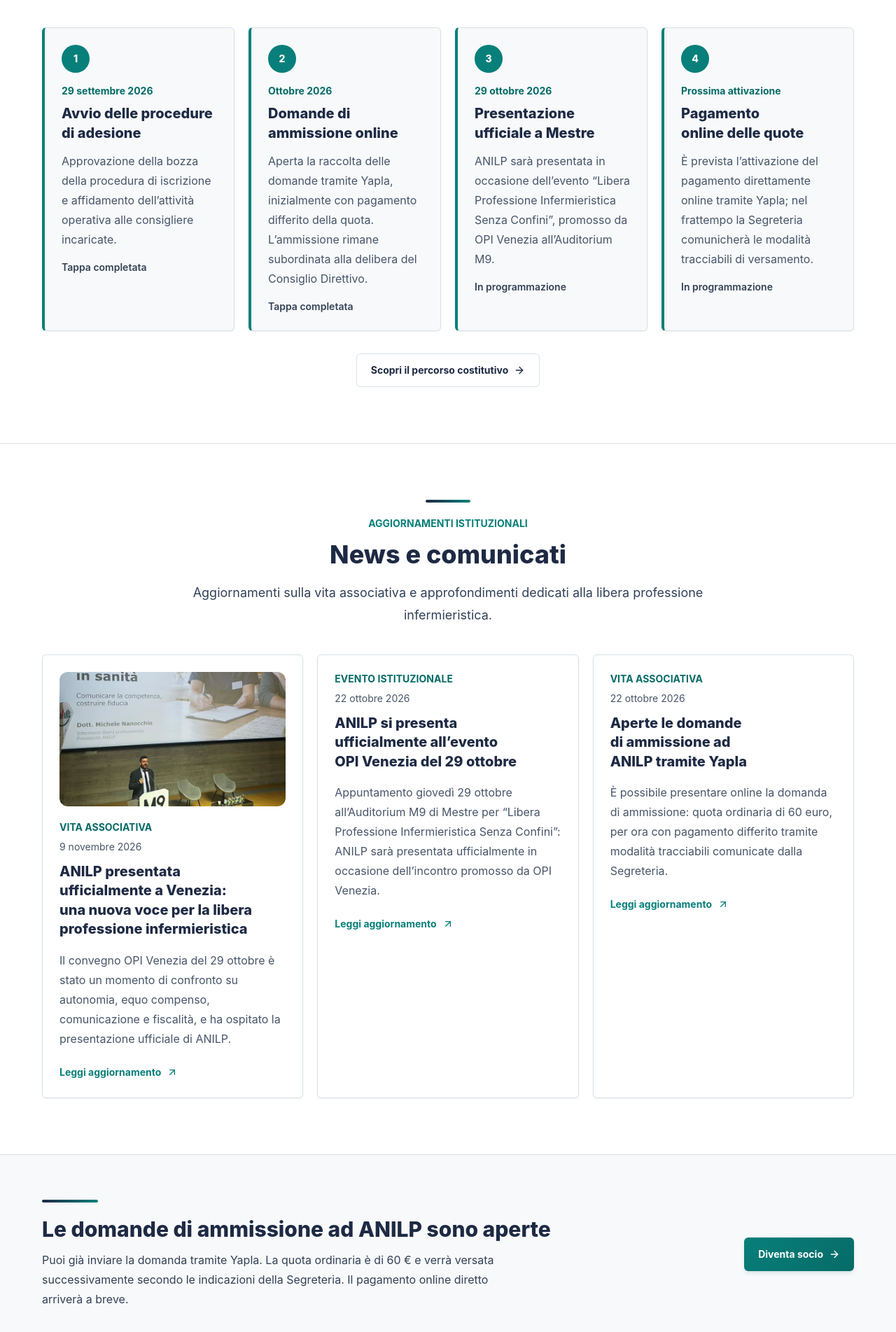
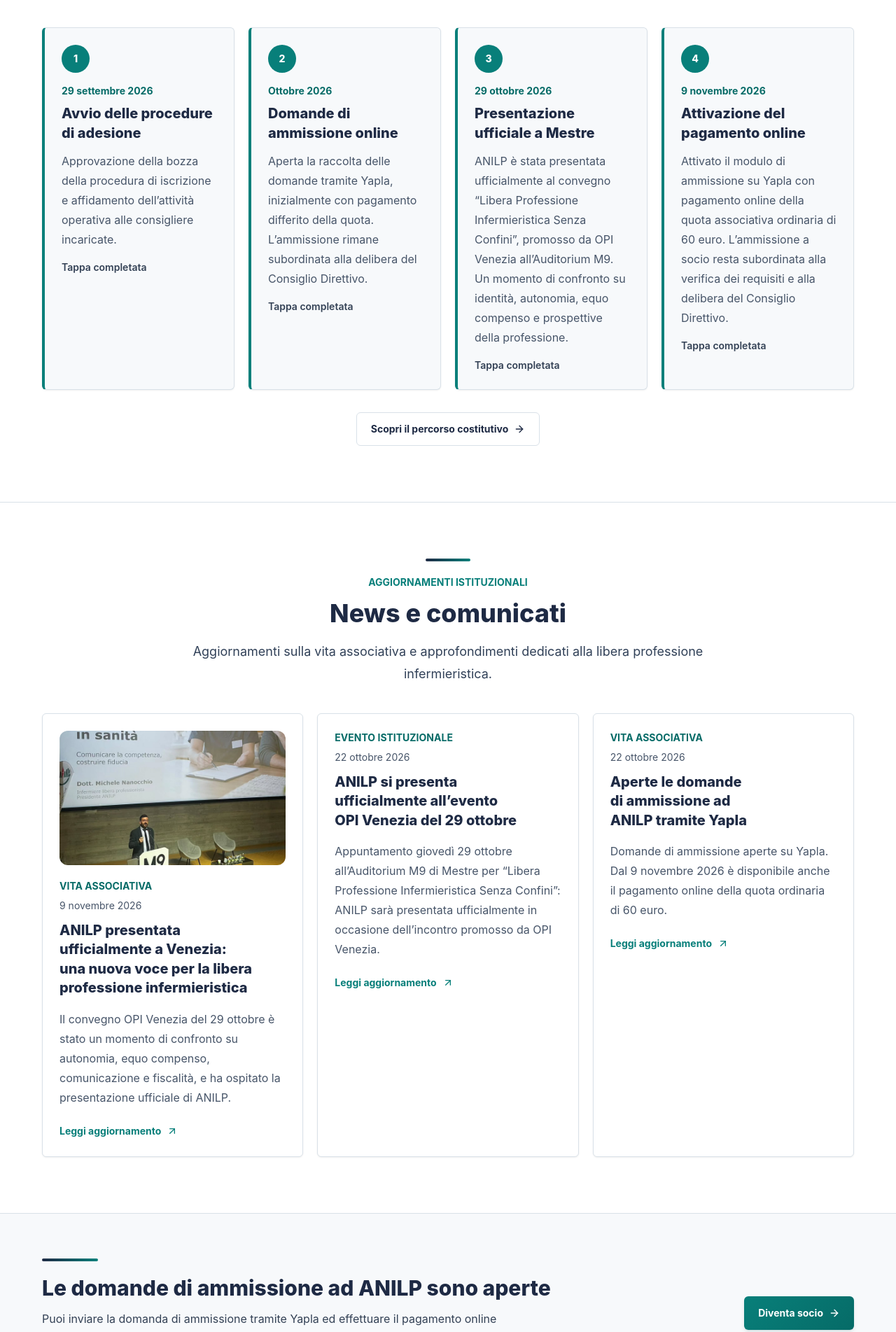
Before and after one commit to Mirkus-84/anilp-website, a React (Vite) app: page / in a window 1280 px wide. Shown: the part 2460-4363 px from the top of the page at 70% size. Built offline with nearby package versions, Linux system fonts and the light colour scheme; a web font is replaced by a local one.

Commit message:
Aggiorna percorso Venezia e pagamento online; collega immagini e titoli News

```diff
--- a/src/components/NewsCard.tsx
+++ b/src/components/NewsCard.tsx
@@ -14,10 +14,16 @@ type NewsCardProps = {
 export function NewsCard({ title, slug, category, date, excerpt, image }: NewsCardProps) {
   return (
     <Card className="h-full">
-      {image && <img src={image} alt="" loading="lazy" className="mb-5 h-48 w-full rounded-xl object-cover object-center" />}
+      {image && (
+        <Link to={`/news/${slug}`} aria-label={`Leggi l'articolo: ${title}`} className="group mb-5 block overflow-hidden rounded-xl focus-visible:outline-2 focus-visible:outline-offset-2 focus-visible:outline-[#087F7A]">
+          <img src={image} alt="" loading="lazy" className="h-48 w-full object-cover object-center transition-transform duration-200 group-hover:scale-[1.03]" />
+        </Link>
+      )}
       <p className="text-sm font-bold uppercase tracking-wide text-[#066B67]">{category}</p>
       <p className="mt-2 text-sm text-[#475569]">{date}</p>
-      <h3 className="mt-3 text-xl font-black leading-snug text-[#1E2A44]">{title}</h3>
+      <h3 className="mt-3 text-xl font-black leading-snug text-[#1E2A44]">
+        <Link to={`/news/${slug}`} className="transition-colors hover:text-[#087F7A] hover:underline focus-visible:rounded focus-visible:outline-2 focus-visible:outline-offset-2 focus-visible:outline-[#087F7A]">{title}</Link>
+      </h3>
       <p className="mt-4 leading-7 text-[#475569]">{excerpt}</p>
       <Link
         to={`/news/${slug}`}
--- a/src/data/site.ts
+++ b/src/data/site.ts
@@ -182,12 +182,12 @@ export const news: Array<{
     title: 'Aperte le domande di ammissione ad ANILP tramite Yapla',
     date: '22 ottobre 2026',
     category: 'Vita associativa',
-    excerpt: 'È possibile presentare online la domanda di ammissione: quota ordinaria di 60 euro, per ora con pagamento differito tramite modalità tracciabili comunicate dalla Segreteria.',
+    excerpt: 'Domande di ammissione aperte su Yapla. Dal 9 novembre 2026 è disponibile anche il pagamento online della quota ordinaria di 60 euro.',
     paragraphs: [
       'ANILP ha attivato su Yapla il modulo digitale per presentare la domanda di ammissione a Socio Ordinario. È possibile compilare i dati richiesti e trasmettere la documentazione prevista senza versare immediatamente la quota.',
-      'La quota ordinaria è pari a 60 euro. In questa fase la modalità disponibile è il pagamento differito: la Segreteria comunicherà successivamente le istruzioni per il bonifico o per altre modalità tracciabili autorizzate. Non si tratta di un’adesione gratuita.',
+      'All’apertura del modulo, il 22 ottobre 2026, era prevista una prima fase di pagamento differito. La quota ordinaria è pari a 60 euro. La modalità di pagamento è stata successivamente aggiornata.',
       'La presentazione della domanda non attribuisce automaticamente la qualità di socio. L’ammissione resta subordinata alla verifica dei requisiti e alla deliberazione del Consiglio Direttivo; l’iscrizione si perfeziona dopo la delibera favorevole e la verifica del versamento. Se una domanda non viene accolta, l’eventuale importo già versato è rimborsato integralmente.',
-      'Il pagamento direttamente online tramite Yapla sarà reso disponibile in una fase successiva, non appena completata la relativa configurazione. Nel frattempo, chi desidera aderire può già presentare la domanda dalla pagina “Diventa socio”.',
+      'Aggiornamento del 9 novembre 2026: il pagamento online della quota di 60 euro è attivo nel modulo Yapla accessibile dalla pagina “Diventa socio”. Resta necessaria la valutazione del Consiglio Direttivo prima dell’ammissione definitiva.',
     ],
   },
   {
@@ -247,8 +247,8 @@ export const constitutionSteps = [
   { title: 'Nomina del Tesoriere e quota associativa', date: '10 settembre 2026', text: 'Il Consiglio Direttivo nomina Giovanni Anelli Tesoriere e delibera la quota ordinaria di 60 euro.', status: 'completata' },
   { title: 'Avvio delle procedure di adesione', date: '29 settembre 2026', text: 'Approvazione della bozza della procedura di iscrizione e affidamento dell’attività operativa alle consigliere incaricate.', status: 'completata' },
   { title: 'Domande di ammissione online', date: 'Ottobre 2026', text: 'Aperta la raccolta delle domande tramite Yapla, inizialmente con pagamento differito della quota. L’ammissione rimane subordinata alla delibera del Consiglio Direttivo.', status: 'completata' },
-  { title: 'Presentazione ufficiale a Mestre', date: '29 ottobre 2026', text: 'ANILP sarà presentata in occasione dell’evento “Libera Professione Infermieristica Senza Confini”, promosso da OPI Venezia all’Auditorium M9.', status: 'in programmazione' },
-  { title: 'Pagamento online delle quote', date: 'Prossima attivazione', text: 'È prevista l’attivazione del pagamento direttamente online tramite Yapla; nel frattempo la Segreteria comunicherà le modalità tracciabili di versamento.', status: 'in programmazione' },
+  { title: 'Presentazione ufficiale a Mestre', date: '29 ottobre 2026', text: 'ANILP è stata presentata ufficialmente al convegno “Libera Professione Infermieristica Senza Confini”, promosso da OPI Venezia all’Auditorium M9. Un momento di confronto su identità, autonomia, equo compenso e prospettive della professione.', status: 'completata' },
+  { title: 'Attivazione del pagamento online', date: '9 novembre 2026', text: 'Attivato il modulo di ammissione su Yapla con pagamento online della quota associativa ordinaria di 60 euro. L’ammissione a socio resta subordinata alla verifica dei requisiti e alla delibera del Consiglio Direttivo.', status: 'completata' },
 ]
 
 export const faqs = [
@@ -265,7 +265,7 @@ export const faqs = [
   {
     question: 'Qual è la quota associativa annuale?',
     answer:
-      `La quota ordinaria è di ${annualMembershipFee} euro. La domanda può essere già presentata tramite Yapla senza pagamento immediato: la Segreteria comunicherà le modalità tracciabili di versamento. Il pagamento direttamente online arriverà in una fase successiva. La presentazione della domanda non comporta automaticamente l’ammissione a socio.`,
+      `La quota ordinaria è di ${annualMembershipFee} euro. Dal 9 novembre 2026 è attivo il pagamento online tramite il modulo Yapla della pagina Diventa socio. Il versamento non comporta automaticamente l’ammissione a socio, che rimane soggetta alla verifica dei requisiti e alla delibera del Consiglio Direttivo.`,
   },
   {
     question: 'Possono aderire anche infermieri non ancora liberi professionisti?',
@@ -280,7 +280,7 @@ export const faqs = [
   {
     question: 'Come si presenta la domanda di ammissione?',
     answer:
-      'Le domande sono aperte: compila il modulo Yapla dalla pagina Diventa socio. In questa fase non è richiesto il pagamento online immediato; le istruzioni per il versamento tracciabile arriveranno dalla Segreteria. L’ammissione è deliberata dal Consiglio Direttivo e non è automatica.',
+      'Le domande sono aperte: compila il modulo Yapla dalla pagina Diventa socio e segui la procedura di pagamento online della quota di 60 euro, attiva dal 9 novembre 2026. L’ammissione è deliberata dal Consiglio Direttivo dopo la verifica dei requisiti e non è automatica.',
   },
   {
     question: 'Come posso ricevere aggiornamenti?',
--- a/src/pages/ConstitutionPath.tsx
+++ b/src/pages/ConstitutionPath.tsx
@@ -10,12 +10,12 @@ export function ConstitutionPath() {
     <>
       <Seo
         title="Percorso costitutivo | ANILP"
-        description="Dal 9 settembre 2026 all’apertura delle domande di ammissione su Yapla e alla presentazione ufficiale di ANILP a Mestre il 29 ottobre."
+        description="Le tappe di ANILP: dalla costituzione alla presentazione ufficiale a Mestre del 29 ottobre 2026, fino all’attivazione del pagamento online su Yapla il 9 novembre."
       />
       <PageHero
-        badge="Associazione costituita · domande aperte"
+        badge="Associazione costituita · adesioni e pagamento online attivi"
         title="Percorso costitutivo"
-        text="Dalla costituzione all’apertura delle domande su Yapla: le principali decisioni del Direttivo, i progressi raggiunti e i prossimi appuntamenti."
+        text="Dalla costituzione alla presentazione ufficiale di Venezia, fino all’apertura delle adesioni con pagamento online: tutte le principali tappe raggiunte da ANILP."
       />
       <section className="bg-white py-20">
         <div className="container-page max-w-5xl">
@@ -40,15 +40,16 @@ export function ConstitutionPath() {
             <div className="flex gap-3">
               <CheckCircle2 className="mt-1 h-5 w-5 shrink-0 text-[#087F7A]" aria-hidden="true" />
               <p className="leading-8 text-[#334155]">
-                La domanda di ammissione a Socio Ordinario può già essere presentata tramite Yapla.
-                La quota associativa è di 60 € e, in questa prima fase, sarà versata
-                successivamente secondo le indicazioni della Segreteria. La delibera
-                favorevole del Consiglio Direttivo rimane necessaria per l’ammissione.
+                Dal 9 novembre 2026 è attivo il modulo di domanda di ammissione a Socio Ordinario
+                con pagamento online della quota di 60 € tramite Yapla. Il pagamento
+                non determina automaticamente l’iscrizione: l’ammissione richiede la verifica
+                dei requisiti e la delibera favorevole del Consiglio Direttivo.
               </p>
             </div>
           </Card>
           <div className="mt-8 flex flex-wrap gap-3">
             <CTAButton to="/diventa-socio">Presenta la domanda su Yapla</CTAButton>
+            <CTAButton to="/news/resoconto-presentazione-anilp-opi-venezia-2026" variant="secondary">Leggi il resoconto di Venezia</CTAButton>
             <CTAButton to="/documenti" variant="secondary">Consulta gli atti dell’associazione</CTAButton>
           </div>
         </div>
--- a/src/pages/Home.tsx
+++ b/src/pages/Home.tsx
@@ -61,7 +61,7 @@ export function Home() {
           <SectionTitle
             eyebrow="Percorso"
             title="Dalla costituzione all’avvio delle attività"
-            text="ANILP è ufficialmente costituita e raccoglie già le domande di ammissione tramite Yapla. Scopri le tappe più recenti e i prossimi appuntamenti."
+            text="Dopo la presentazione ufficiale all’evento OPI Venezia del 29 ottobre, ANILP ha attivato il pagamento online delle quote su Yapla il 9 novembre 2026. Scopri le tappe più recenti."
           />
           <div className="grid gap-5 md:grid-cols-2 lg:grid-cols-4">
             {constitutionSteps.slice(-4).map((step, index) => (
@@ -108,9 +108,9 @@ export function Home() {
             <div className="accent-bar mb-5 h-1 w-20 rounded-full" aria-hidden="true" />
             <h2 className="text-3xl font-black text-[#1E2A44]">Le domande di ammissione ad ANILP sono aperte</h2>
             <p className="mt-3 max-w-2xl leading-7 text-[#334155]">
-              Puoi già inviare la domanda tramite Yapla. La quota ordinaria è
-              di 60 € e verrà versata successivamente secondo le indicazioni
-              della Segreteria. Il pagamento online diretto arriverà a breve.
+              Puoi inviare la domanda di ammissione tramite Yapla ed effettuare
+              il pagamento online della quota ordinaria di 60 €, attivo dal
+              9 novembre 2026. L’ammissione rimane subordinata alla delibera del Consiglio Direttivo.
             </p>
           </div>
           <CTAButton to={interestUrl}>
--- a/src/pages/Join.tsx
+++ b/src/pages/Join.tsx
@@ -18,24 +18,24 @@ export function Join() {
     <>
       <Seo
         title="Diventa socio | Domanda di ammissione ANILP"
-        description="Le domande di ammissione ANILP sono aperte tramite Yapla: quota di 60 euro, per ora con pagamento differito secondo le istruzioni della Segreteria."
+        description="Domande di ammissione ANILP aperte su Yapla con pagamento online della quota ordinaria di 60 euro, attivo dal 9 novembre 2026."
       />
       <PageHero
         badge="Domande di adesione aperte"
         title="Diventa socio"
-        text="È già possibile inviare la domanda di ammissione tramite Yapla. Per ora il pagamento è differito; a breve sarà disponibile anche il pagamento direttamente online."
+        text="Presenta la domanda di ammissione ad ANILP tramite Yapla e versa online la quota ordinaria di 60 €. L’ammissione resta subordinata alla valutazione del Consiglio Direttivo."
       />
 
       <section className="bg-white py-12 sm:py-16">
         <div className="container-page">
           <div className="mb-8 rounded-xl border border-[#9DD8D3] bg-[#E6F5F3] px-5 py-5 sm:px-7">
             <p className="text-sm font-bold uppercase tracking-wide text-[#066B67]">Domande di ammissione aperte</p>
-            <h2 className="mt-2 text-xl font-black text-[#1E2A44]">Puoi già registrarti su Yapla, senza pagare subito</h2>
+            <h2 className="mt-2 text-xl font-black text-[#1E2A44]">Modulo di adesione con pagamento online attivo</h2>
             <p className="mt-2 max-w-4xl leading-7 text-[#334155]">
-              Compila ora la domanda e allega i documenti. La quota associativa è di
-              <strong> 60 €</strong> e non è azzerata: riceverai dalla Segreteria le istruzioni
-              per il pagamento successivo con bonifico o altro metodo tracciabile.
-              Il pagamento direttamente online sarà attivato prossimamente.
+              Dal 9 novembre 2026 puoi compilare la domanda di ammissione su Yapla,
+              allegare i documenti richiesti e pagare online la quota associativa ordinaria di
+              <strong> 60 €</strong>. Il versamento della quota non equivale all’ammissione,
+              che richiede la delibera favorevole del Consiglio Direttivo.
             </p>
           </div>
           <div className="mb-8 grid gap-5 lg:grid-cols-[1.3fr_0.7fr]">
@@ -43,7 +43,7 @@ export function Join() {
               <h2 className="text-2xl font-black text-[#1E2A44]">Come funziona</h2>
               <ol className="mt-5 grid gap-4">
                 <li className="flex gap-3"><FileCheck2 className="mt-1 h-5 w-5 shrink-0 text-[#087F7A]" aria-hidden="true" /><span className="leading-7 text-[#334155]"><strong>Compila subito la domanda</strong> su Yapla, inserendo i tuoi dati e i documenti richiesti.</span></li>
-                <li className="flex gap-3"><CreditCard className="mt-1 h-5 w-5 shrink-0 text-[#087F7A]" aria-hidden="true" /><span className="leading-7 text-[#334155]"><strong>Versa la quota successivamente</strong>: la Segreteria ti comunicherà modalità e indicazioni per il pagamento tracciabile di 60 €. Il pagamento diretto online sarà disponibile a breve.</span></li>
+                <li className="flex gap-3"><CreditCard className="mt-1 h-5 w-5 shrink-0 text-[#087F7A]" aria-hidden="true" /><span className="leading-7 text-[#334155]"><strong>Effettua il pagamento online</strong>: segui le istruzioni del modulo Yapla per il versamento della quota ordinaria di 60 €.</span></li>
                 <li className="flex gap-3"><ShieldCheck className="mt-1 h-5 w-5 shrink-0 text-[#087F7A]" aria-hidden="true" /><span className="leading-7 text-[#334155]"><strong>Attendi la valutazione</strong>: l’ammissione è deliberata dal Consiglio Direttivo dopo la verifica dei requisiti. In caso di mancata ammissione, quanto eventualmente versato per la domanda viene rimborsato integralmente.</span></li>
               </ol>
             </Card>
@@ -51,9 +51,9 @@ export function Join() {
               <p className="text-sm font-bold uppercase tracking-wide text-[#066B67]">Quota associativa ordinaria</p>
               <p className="mt-3 text-5xl font-black text-[#1E2A44]">{annualMembershipFee} € <span className="text-base font-semibold text-[#475569]">annui</span></p>
               <p className="mt-4 leading-7 text-[#334155]">
-                La domanda può essere inviata ora senza pagamento immediato, ma non è un’adesione gratuita.
-                La qualifica di socio si perfeziona secondo la procedura associativa, dopo
-                la delibera favorevole e la verifica del versamento.
+                Dal 9 novembre 2026 il pagamento online è disponibile durante la procedura Yapla.
+                Il versamento non attribuisce automaticamente la qualifica di socio, che si perfeziona
+                dopo la verifica dei requisiti e la delibera favorevole del Consiglio Direttivo.
               </p>
               <p className="mt-4 text-sm leading-6 text-[#475569]">
                 Consulta anche lo <Link to="/documenti" className="font-semibold text-[#066B67] underline underline-offset-2">Statuto e i documenti ANILP</Link>.
```
